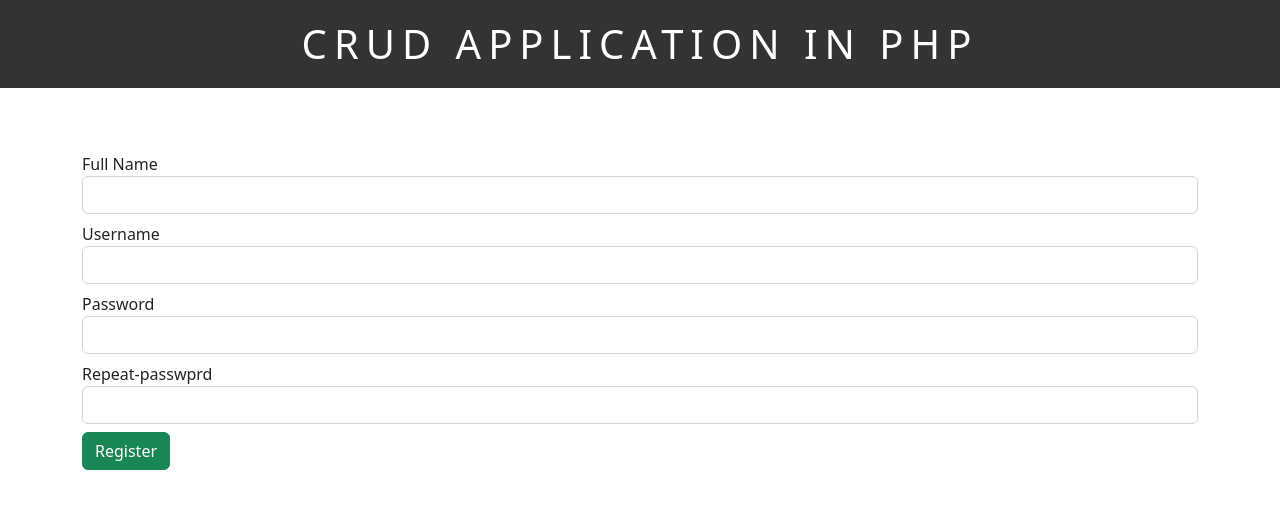
After one commit to Abed-Dev93/first-php, a PHP site: page /register.php in a window 1280 px wide. The commit adds this page. Shown: the top 509 px of the page. Run offline with PHP 8.4, Linux system fonts and the light colour scheme.

Commit message:
Starting Authentication

```diff
--- a/index.php
+++ b/index.php
@@ -43,6 +43,7 @@ include ("databaseConnect.php");
         ?>
     </tbody>
 </table>
+<a href="login.php" class="btn btn-secondary text-white" name="auth_login">Account</a>
 
 <?php
 
--- /dev/null
+++ b/register.php
@@ -0,0 +1,54 @@
+<?php
+include ("header.php");
+include ("databaseConnect.php");
+
+if (isset($_POST['register'])) {
+    $fullname = $_POST['fullname'];
+    $username = $_POST['username'];
+    $password = $_POST['password'];
+    $repeat = $_POST['repeat'];
+    $hashed_password = password_hash($password, PASSWORD_BCRYPT);
+
+    if (empty($fullname) || empty($username) || empty($password) || empty($repeat))
+        header("location:register.php?reg_msg=All the fields are required");
+    else if ($password != $repeat)
+        header("location:register.php?reg_msg=Password does not match, try again");
+    else {
+        $query = "insert into `authentication` (`full_name`, `username`, `password`) values ('$fullname', '$username', '$hashed_password')";
+        $result = mysqli_query($connection, $query);
+
+        if (!$result)
+            die("Query Failed" . mysqli_error($connection));
+        else
+            header("location:register.php?reg_msg=New Account has been created successfully");
+    }
+}
+
+?>
+
+<form class="form" method="post">
+    <div class="form-group mb-2">
+        <label for="fullname">Full Name</label>
+        <input type="text" name="fullname" class="form-control">
+    </div>
+    <div class="form-group mb-2">
+        <label for="username">Username</label>
+        <input type="text" name="username" class="form-control">
+    </div>
+    <div class="form-group mb-2">
+        <label for="password">Password</label>
+        <input type="password" name="password" class="form-control">
+    </div>
+    <div class="form-group mb-2">
+        <label for="repeat">Repeat-passwprd</label>
+        <input type="password" name="repeat" class="form-control">
+    </div>
+    <button type="submit" class="btn btn-success" name="register">Register</button>
+    <?php
+        if (isset($_GET['reg_msg']))
+            echo "<h6>" . $_GET['reg_msg'] . "</h6>";
+    ?>
+</form>
+
+
+<?php include ("footer.php"); ?>
```
Also changed, not shown: login.php (added, +24 -0 lines), login_process.php (added, +48 -0 lines), profile.php (added).
